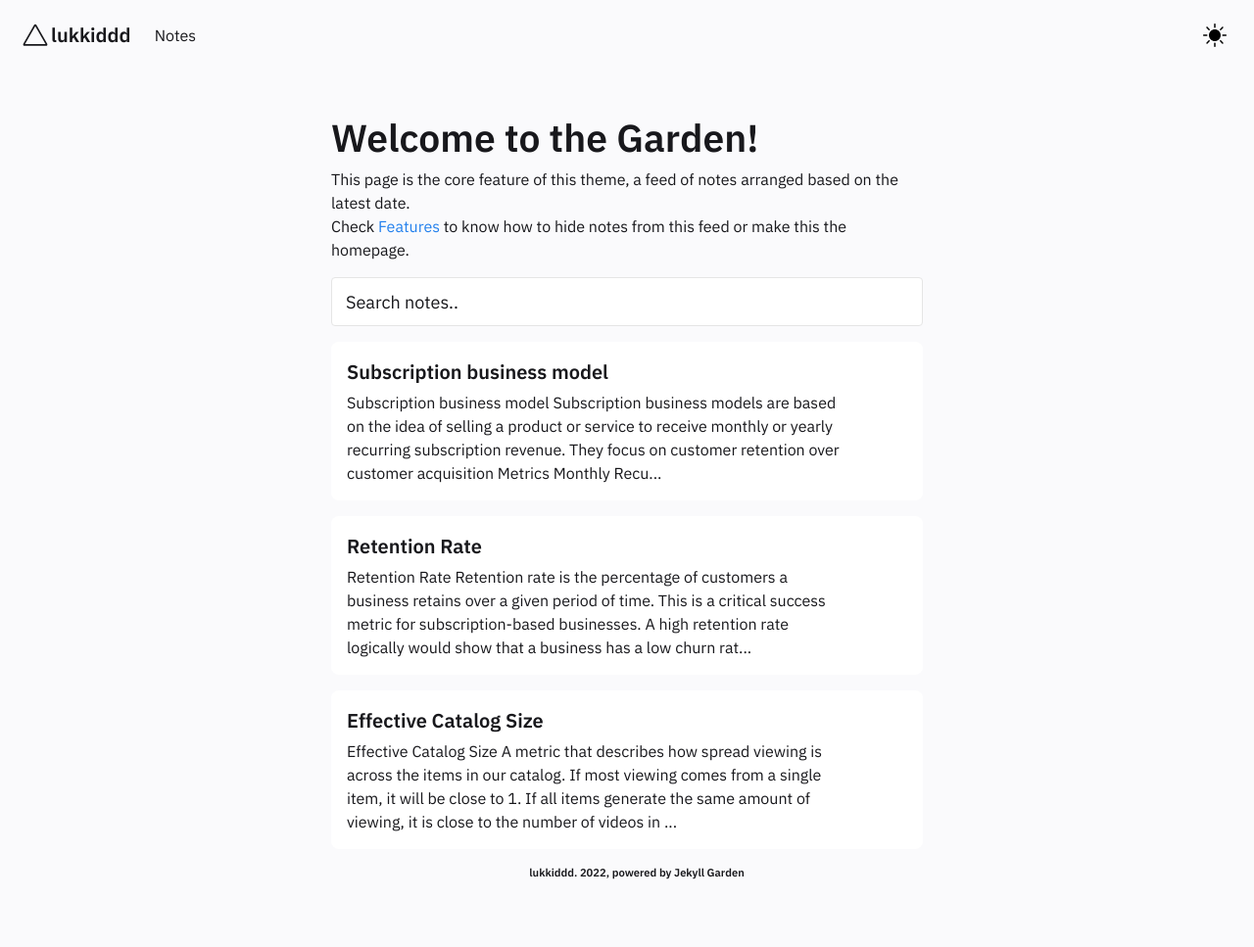
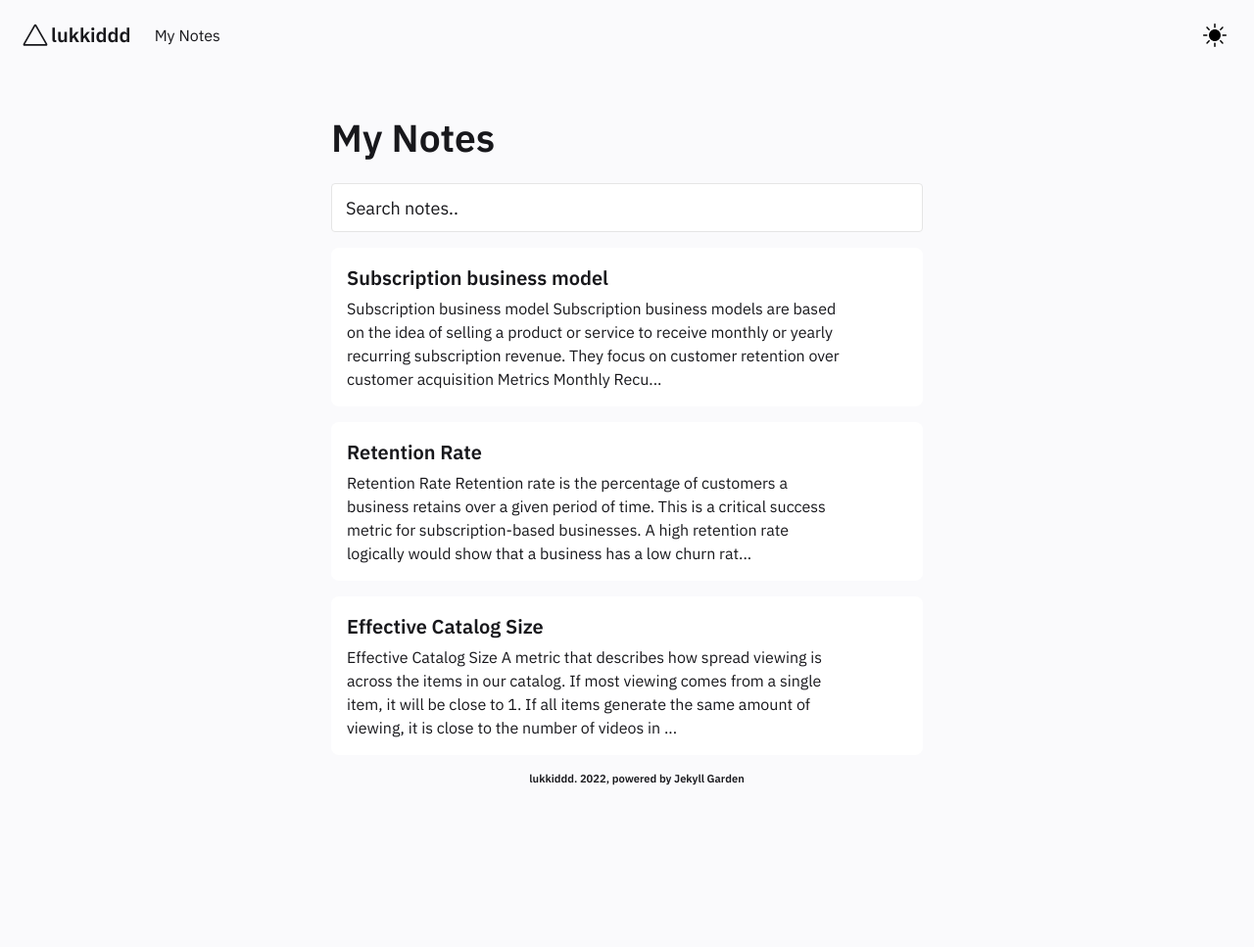
Before and after one commit to lukkiddd/lukkiddd.github.io, a Jekyll site: the page built from pages/index.md, in a window 1280 px wide. Shown: the whole page at 98% size. Built offline with Jekyll 4.4.1, drawn with Linux system fonts in a browser that asks for light colours; after the commit the page ends 900 px from its top, so only the background shows below that.

Commit message:
Change menu and feed content page

```diff
--- a/_includes/FeedContent.html
+++ b/_includes/FeedContent.html
@@ -1,8 +1,5 @@
 <div class="block">
-    <h1>Welcome to the Garden!</h1>
-
-    This page is the core feature of this theme, a feed of notes arranged based on the latest date. </br>
-    Check <a href="../posts/features" style="color:var(--link);">Features</a> to know how to hide notes from this feed or make this the homepage.
+    <h1>My Notes</h1>
 
 
     </div>
--- a/_includes/Header.html
+++ b/_includes/Header.html
@@ -56,7 +56,7 @@
     <div id="navbarBasicExample" class="navbar-menu">
       <div class="navbar-start">
         <a href="../notes"  class="navbar-item">
-          Notes
+          My Notes
         </a>
       </div>
       <div class="navbar-end is-hidden-mobile" onclick="modeSwitcher()" >
```
